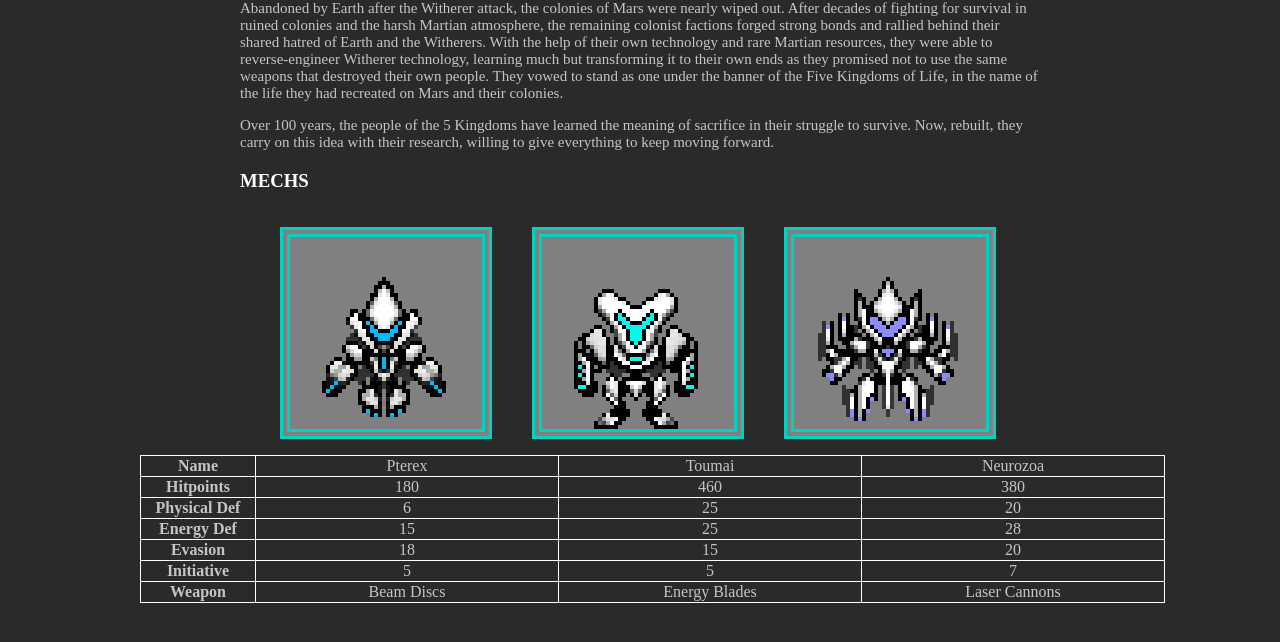
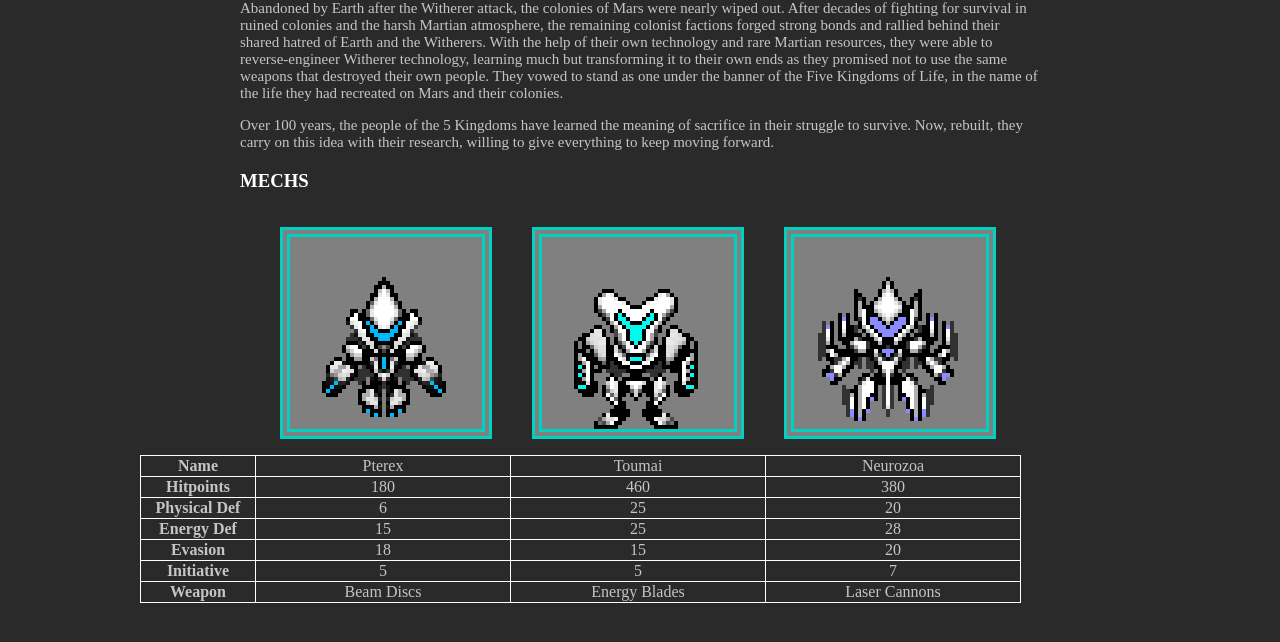
Before and after one commit to Yasherets/Yasherets.github.io, a plain HTML site: page A1fkol.html in a window 1280 px wide. Shown: the part 142-784 px from the top of the page. Drawn offline with Linux system fonts and the light colour scheme.

Commit message:
Update StyleA1.css

```diff
--- a/StyleA1.css
+++ b/StyleA1.css
@@ -147,7 +147,7 @@ table, th, td{
 }
 
 td{
-	min-width: 300px;
+	min-width: 252px;
 }
 
 th{
```
